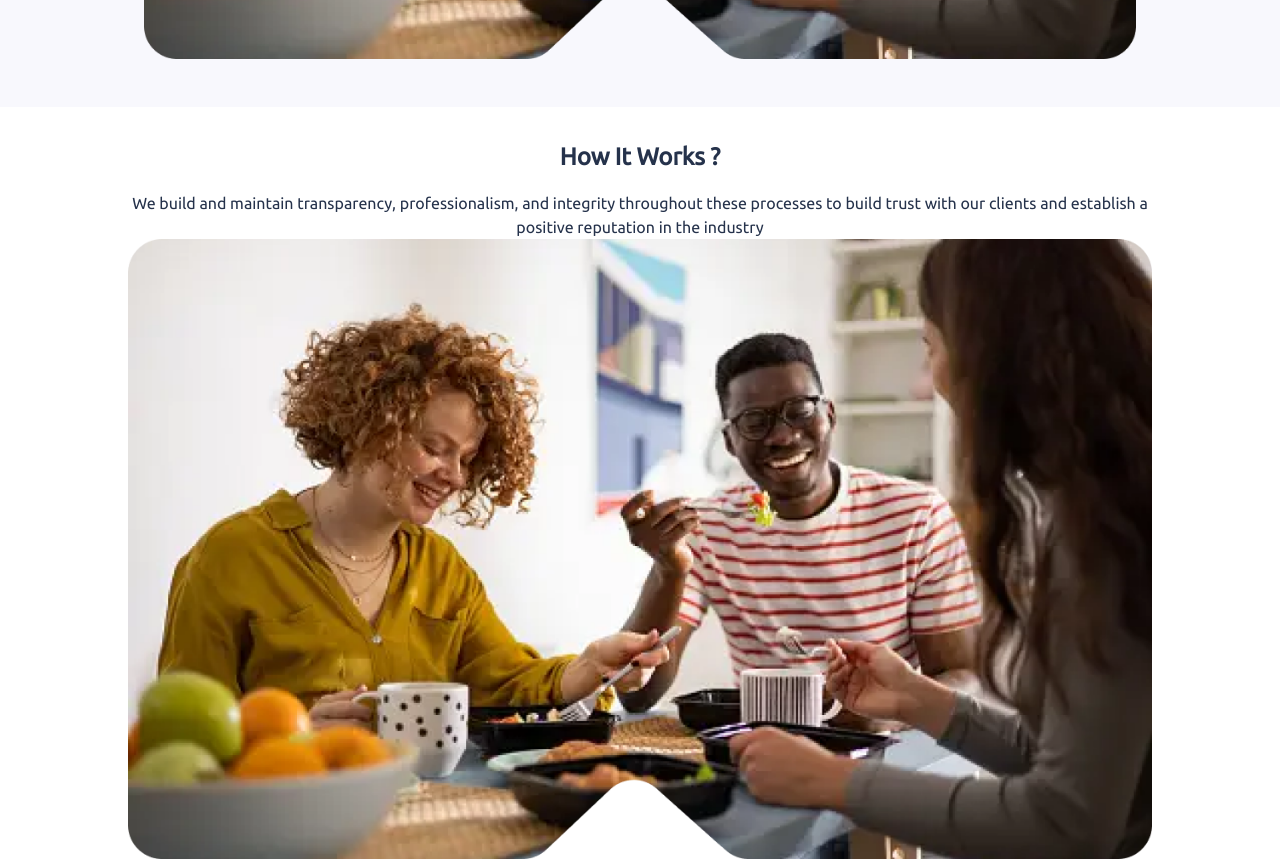
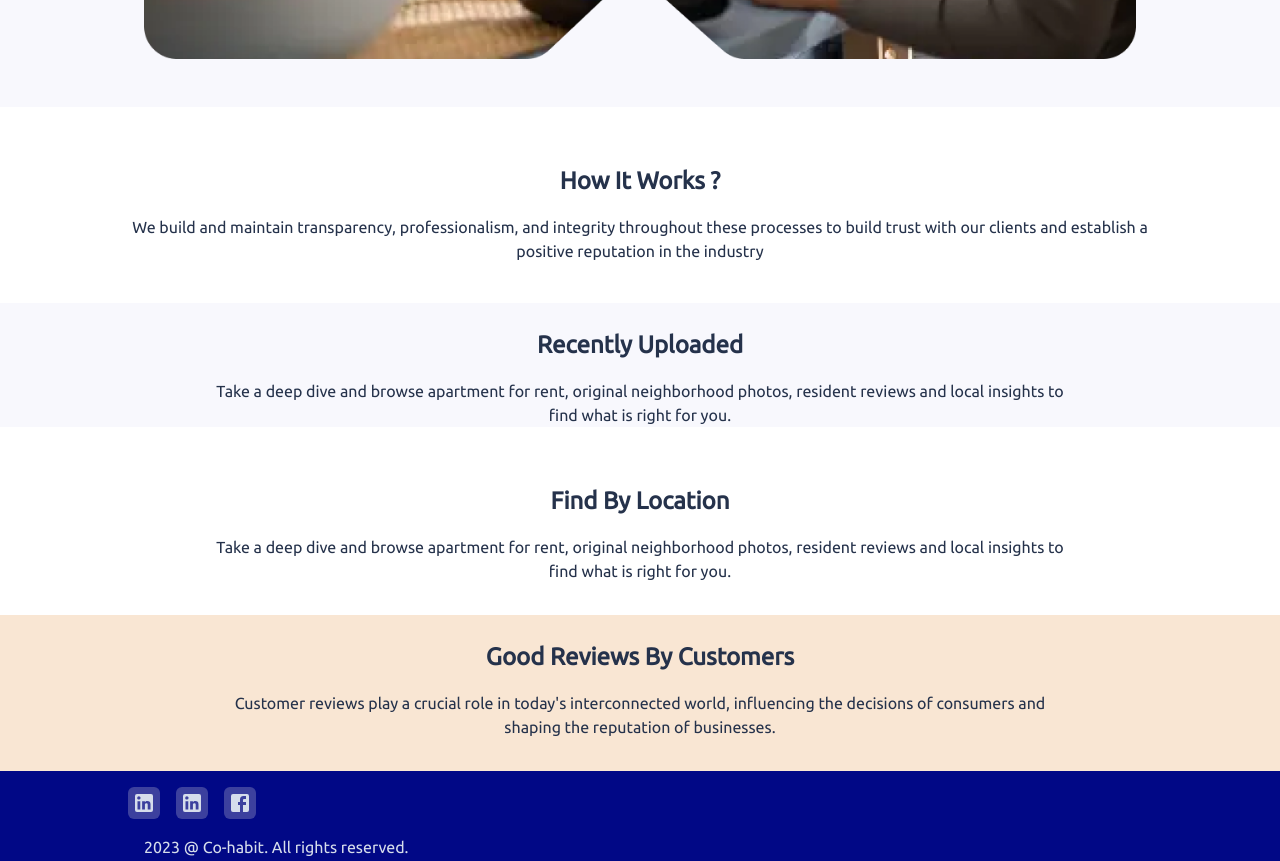
Before and after one commit to lazynerd-studios/Co-Habit-Landing, a React (Vite) app: page / in a window 1280 px wide. Shown: the part 780-1641 px from the top of the page. Built offline with nearby package versions, Linux system fonts and the light colour scheme.

Commit message:
Update Home.jsx

```diff
--- a/src/Components/Home/Home.jsx
+++ b/src/Components/Home/Home.jsx
@@ -91,16 +91,65 @@ const Home = () => {
           </div>
           {/* end of hero section */}
         </div>
+
+        {/* how it works */}
         <div className="w-full bg-white my-8">
           <div className="laptop:mx-[8rem] mx-2 mt-8 text-[#25324B]">
-            <h1 className="text-[1.5rem] text-center mb-4 font-bold">How It Works ?</h1>
-            <p className="text-center laptop:w-[100%]">
+            <h1 className="text-[1.5rem] pt-6 text-center mb-4 font-bold">How It Works ?</h1>
+            <p className="text-center laptop:mb-[2.5rem] laptop:w-[100%]">
               We build and maintain transparency, professionalism, and integrity throughout these processes to build trust with our clients and establish a <br className="laptop:flex hidden" />
               positive reputation in the industry
             </p>
-            <img src={HeroImage} className="laptop:max-w-[75rem] laptop:mb-8 z-10 w-full mx-auto" alt="Hero Image" />
+
           </div>
         </div>
+        {/* end of 'how it works' */}
+
+        {/* 'recently uploaded' */}
+        <div className="w-full bg-[#f8f8fd] my-8">
+          <div className="laptop:mx-[8rem] mx-2 mt-8 text-[#25324B]">
+            <h1 className="text-[1.5rem] pt-6 text-center mb-4 font-bold">
+              Recently Uploaded
+            </h1>
+            <p className="text-center laptop:mb-[] laptop:w-[100%]">
+              Take a deep dive and browse apartment for rent, original neighborhood photos, resident reviews and local insights to <br className="laptop:flex hidden" />
+              find what is right for you.
+            </p>
+
+          </div>
+        </div>
+        {/* end of 'recently uploaded' */}
+
+        {/* find by location */}
+        <div className="w-full bg-white">
+          <div className="laptop:mx-[8rem] mx-2 mt-8 text-[#25324B]">
+            <h1 className="text-[1.5rem] pt-6 text-center mb-4 font-bold">
+              Find By Location
+            </h1>
+            <p className="text-center laptop:mb-[] laptop:w-[100%]">
+              Take a deep dive and browse apartment for rent, original neighborhood photos, resident reviews and local insights to <br className="laptop:flex hidden" />
+              find what is right for you.
+            </p>
+
+          </div>
+        </div>
+        {/* end of 'find by location' */}
+
+        {/* good reviews by customers */}
+        <div className="w-full bg-[#DF802633] mt-8 pb-8">
+          <div className="laptop:mx-[8rem] mx-2 mt-8 text-[#25324B]">
+            <h1 className="text-[1.5rem] pt-6 text-center mb-4 font-bold">
+              Good Reviews By Customers
+            </h1>
+            <p className="text-center laptop:mb-[] laptop:w-[100%]">
+              Customer reviews play a crucial role in today's interconnected world, influencing the decisions of consumers and <br className="laptop:flex hidden" />
+              shaping the reputation of businesses.
+            </p>
+
+          </div>
+        </div>
+        {/* end of 'good reviews by customers' */}
+
       </motion.div>
     </section >
   );
```
